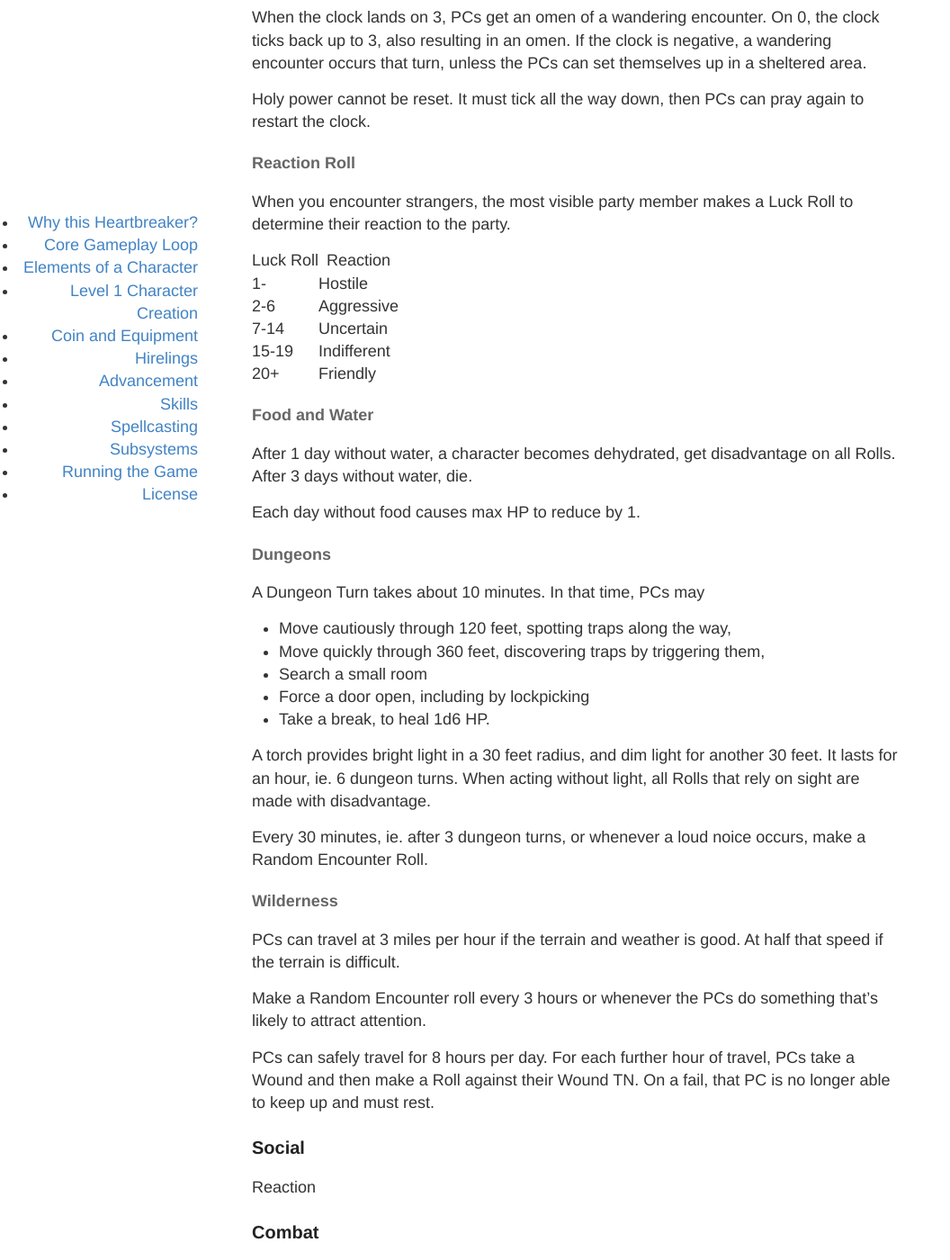
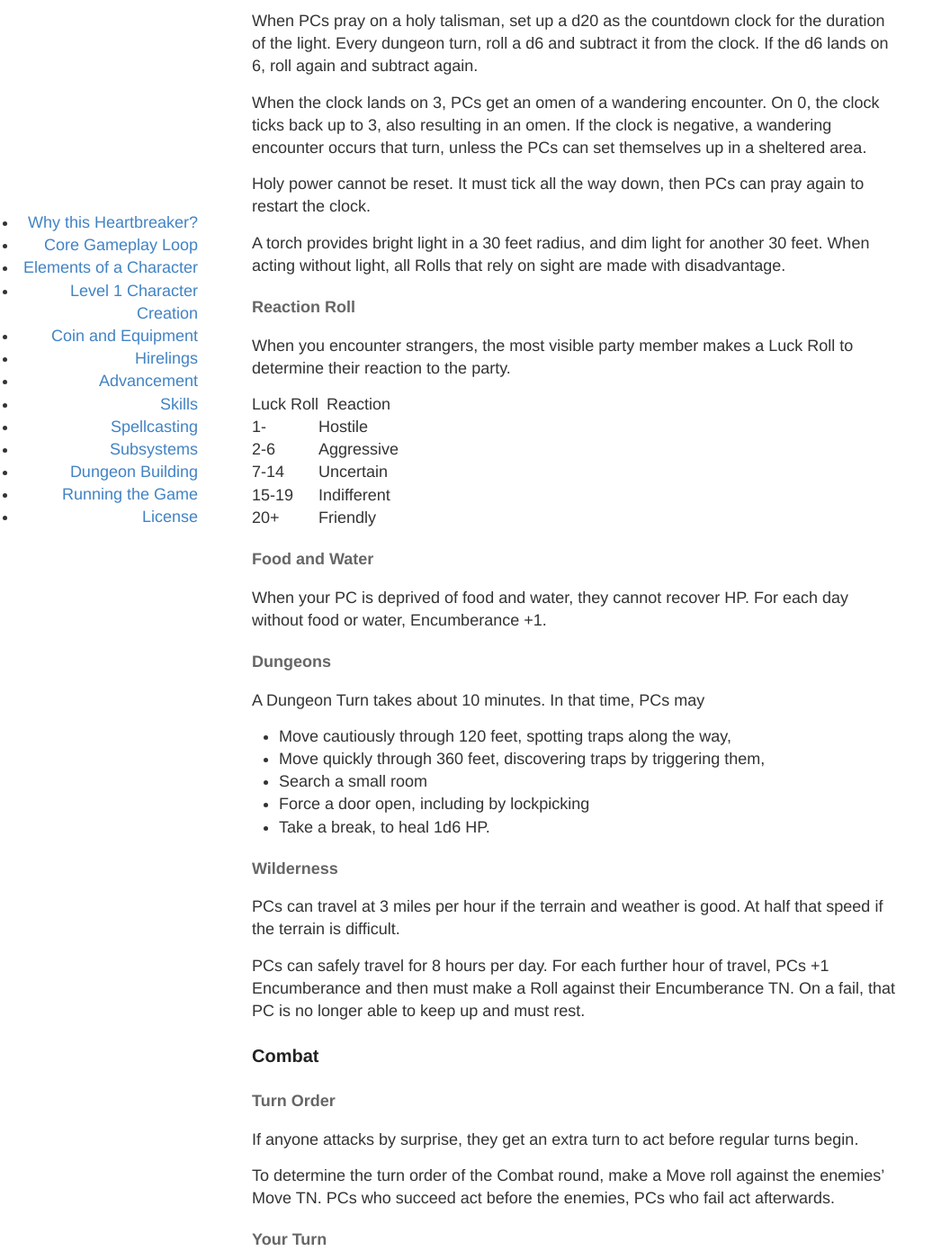
Before and after one commit to zechlau14/zechlau14.github.io, a Jekyll site: the page built from projects/heartbreaker.md, in a window 1280 px wide and 1400 px high, scrolled down 15771 px. Shown: the whole window at 90% size, without its empty margins (0-1056 px from the left). Built offline with Jekyll 4.4.1, drawn with Linux system fonts in a browser that asks for light colours; some of the changed text lies outside the part shown.

Commit message:
update heartbreaker

```diff
--- a/projects/heartbreaker.md
+++ b/projects/heartbreaker.md
@@ -25,6 +25,8 @@ There are also dungeons to crawl because dragons and their descendants instincti
 Starting from the mid-levels, PCs are encouraged to embrace domain play, in which they build their own dungeon to protect their hoard.
 
 ## Core Gameplay Loop
+
+One Player is the Dragon-Mother (DM). The other players control Archaelogists.
 
 The game is played in turns. Turns usually go like this.
 
@@ -474,6 +478,8 @@ When the clock lands on 3, PCs get an omen of a wandering encounter. On 0, the c
 
 Holy power cannot be reset. It must tick all the way down, then PCs can pray again to restart the clock.
 
+A torch provides bright light in a 30 feet radius, and dim light for another 30 feet. When acting without light, all Rolls that rely on sight are made with disadvantage.
+
 #### Reaction Roll
 
 When you encounter strangers, the most visible party member makes a Luck Roll to determine their reaction to the party.
@@ -488,9 +494,7 @@ When you encounter strangers, the most visible party member makes a Luck Roll to
 
 #### Food and Water
 
-After 1 day without water, a character becomes dehydrated, get disadvantage on all Rolls. After 3 days without water, die.
-
-Each day without food causes max HP to reduce by 1.
+When your PC is deprived of food and water, they cannot recover HP. For each day without food or water, Encumberance +1.
 
 #### Dungeons
 
@@ -502,21 +506,11 @@ A Dungeon Turn takes about 10 minutes. In that time, PCs may
 * Force a door open, including by lockpicking
 * Take a break, to heal 1d6 HP.
 
-A torch provides bright light in a 30 feet radius, and dim light for another 30 feet. It lasts for an hour, ie. 6 dungeon turns. When acting without light, all Rolls that rely on sight are made with disadvantage.
-
-Every 30 minutes, ie. after 3 dungeon turns, or whenever a loud noice occurs, make a Random Encounter Roll.
-
 #### Wilderness
 
 PCs can travel at 3 miles per hour if the terrain and weather is good. At half that speed if the terrain is difficult.
 
-Make a Random Encounter roll every 3 hours or whenever the PCs do something that's likely to attract attention.
-
-PCs can safely travel for 8 hours per day. For each further hour of travel, PCs take a Wound and then make a Roll against their Wound TN. On a fail, that PC is no longer able to keep up and must rest.
-
-### Social
-
-Reaction
+PCs can safely travel for 8 hours per day. For each further hour of travel, PCs +1 Encumberance and then must make a Roll against their Encumberance TN. On a fail, that PC is no longer able to keep up and must rest.
 
 ### Combat
 
@@ -568,6 +562,8 @@ When combat turns against the NPCs, such as
 3. if some particularly frightening or spectacular effect occurs,
    the most terrifying PC in that combat, DM's choice, makes a Luck roll versus the enemies Save TN. If the roll succeeds, the NPCs try to run away or surrender
 
+## Dungeon Building
+
 ## Running the Game
 
 ### DM Principles
@@ -582,14 +578,6 @@ If success or failure is inevitable, don't call for a Roll. Only call for a Roll
 Don't gatekeep information behind a Roll. If there's a chance the Player sees it, tell them.
 
 Failed Rolls have consequences. Sometimes, the most obvious one is a time penalty. Wasted time means more chances for bad things to happen to the PCs.
-
-#### Usual Target Numbers (TN)
-
-If your module does not give a target number for a save or check, use the following:
-
-* Move: 11
-* Moving Stealthily: 15
-* Saves: 10+HD or 15
 
 #### Monsters
 
```
Also changed, not shown: other parts of projects/heartbreaker.md (+5 -3 lines).
